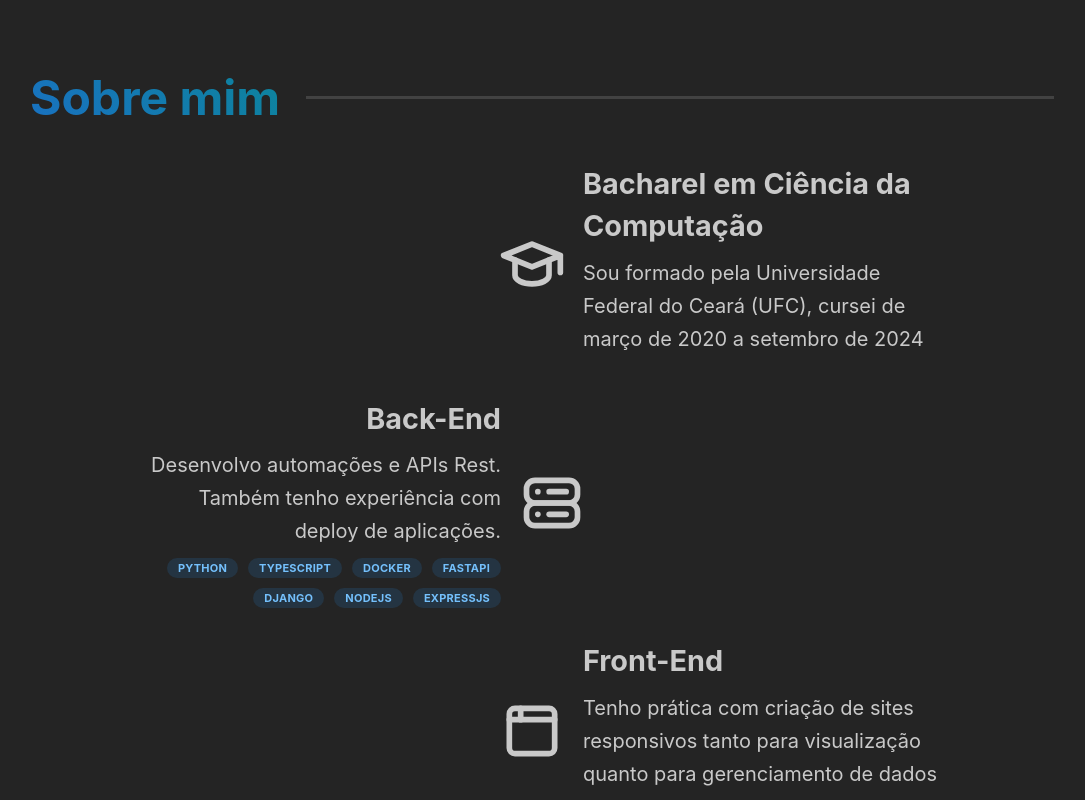
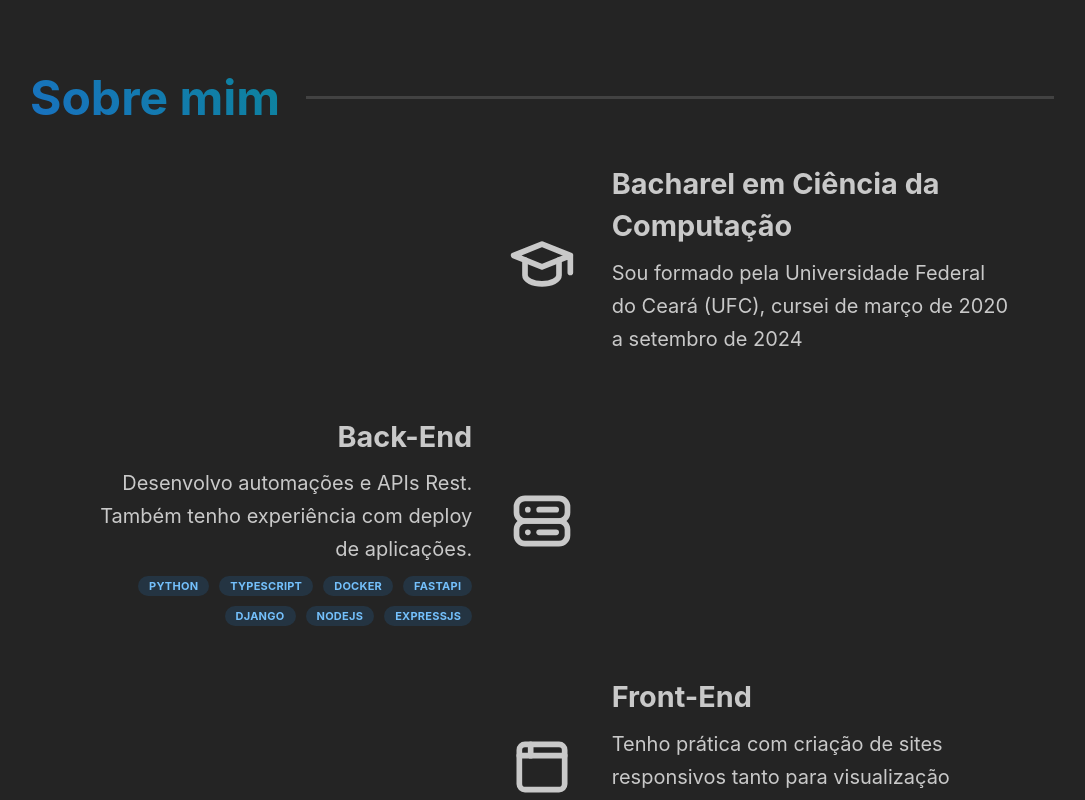
Before and after one commit to caiofov/caiofov.github.io, a React (Create React App) app: page / in a window 1280 px wide. Shown: the part 640-1440 px from the top of the page, without its empty margins (98-1183 px from the left). Built offline with nearby package versions, Linux system fonts and the light colour scheme.

Commit message:
feat: add grid to about-me section

```diff
--- a/src/components/sections/About.tsx
+++ b/src/components/sections/About.tsx
@@ -1,5 +1,7 @@
 import {
   Badge,
+  Grid,
+  GridCol,
   Group,
   Text,
   ThemeIcon,
@@ -26,8 +28,10 @@ const ItemAboutMobile: React.FC<{
     base: ["1.6", "lg"],
   });
   return (
+    <GridCol span={12}>
+      <Group justify="center">
         <Group
-      w="70%"
+          w="80%"
           align="center"
           justify="center"
           style={{ textAlign: "center", flexDirection: "column" }}
@@ -47,6 +51,8 @@ const ItemAboutMobile: React.FC<{
             ))}
           </Group>
         </Group>
+      </Group>
+    </GridCol>
   );
 };
 
@@ -58,14 +64,17 @@ const ItemAboutDesktop: React.FC<{
   alignLeft: boolean;
 }> = ({ Icon, title, text, badges, alignLeft }) => {
   const IconComponent = (
+    <Group justify="center">
       <ThemeIcon size="70" variant="transparent" c="inherit" radius="md">
         <Icon size="70" />
       </ThemeIcon>
+    </Group>
   );
   const textAlign = alignLeft ? "left" : "right";
+  const justify = alignLeft ? "flex-start" : "flex-end";
 
   const BodyComponent = (
-    <Group w="45%" gap="xs" justify={!alignLeft ? "flex-end" : "flex-start"}>
+    <Group w="100%" gap="xs" justify={justify}>
       <Title style={{ fontSize: "1.8rem", textAlign }} order={4}>
         {title}
       </Title>
@@ -81,22 +90,25 @@ const ItemAboutDesktop: React.FC<{
       </Group>
     </Group>
   );
+  const IconCell = <GridCol span={1}>{IconComponent}</GridCol>;
+  const EmptyCell = <GridCol span={5}></GridCol>;
+  const BodyCell = <GridCol span={5}>{BodyComponent}</GridCol>;
   return (
-    <Group
-      w="80%"
-      align="center"
-      justify={alignLeft ? "flex-end" : "flex-start"}
-    >
+    <>
       {alignLeft ? (
         <>
-          {IconComponent} {BodyComponent}
+          {EmptyCell}
+          {IconCell}
+          {BodyCell}
         </>
       ) : (
         <>
-          {BodyComponent} {IconComponent}
+          {BodyCell}
+          {IconCell}
+          {EmptyCell}
         </>
       )}
-    </Group>
+    </>
   );
 };
 
@@ -105,7 +117,7 @@ export const About = () => {
   const isMobile = useMatches({ md: false, base: true });
   return (
     <Section text={t("sections.about.name")} id="about">
-      <Group display="flex" justify="center" gap="xl">
+      <Grid w="100%" gutter={50} align="center" justify="center">
         {typedEntries(ABOUT_SECTIONS).map(([section, skills], idx) => {
           return isMobile ? (
             <ItemAboutMobile
@@ -126,7 +138,7 @@ export const About = () => {
             />
           );
         })}
-      </Group>
+      </Grid>
     </Section>
   );
 };
```
Lines whose indentation alone changed are shown as unchanged.
